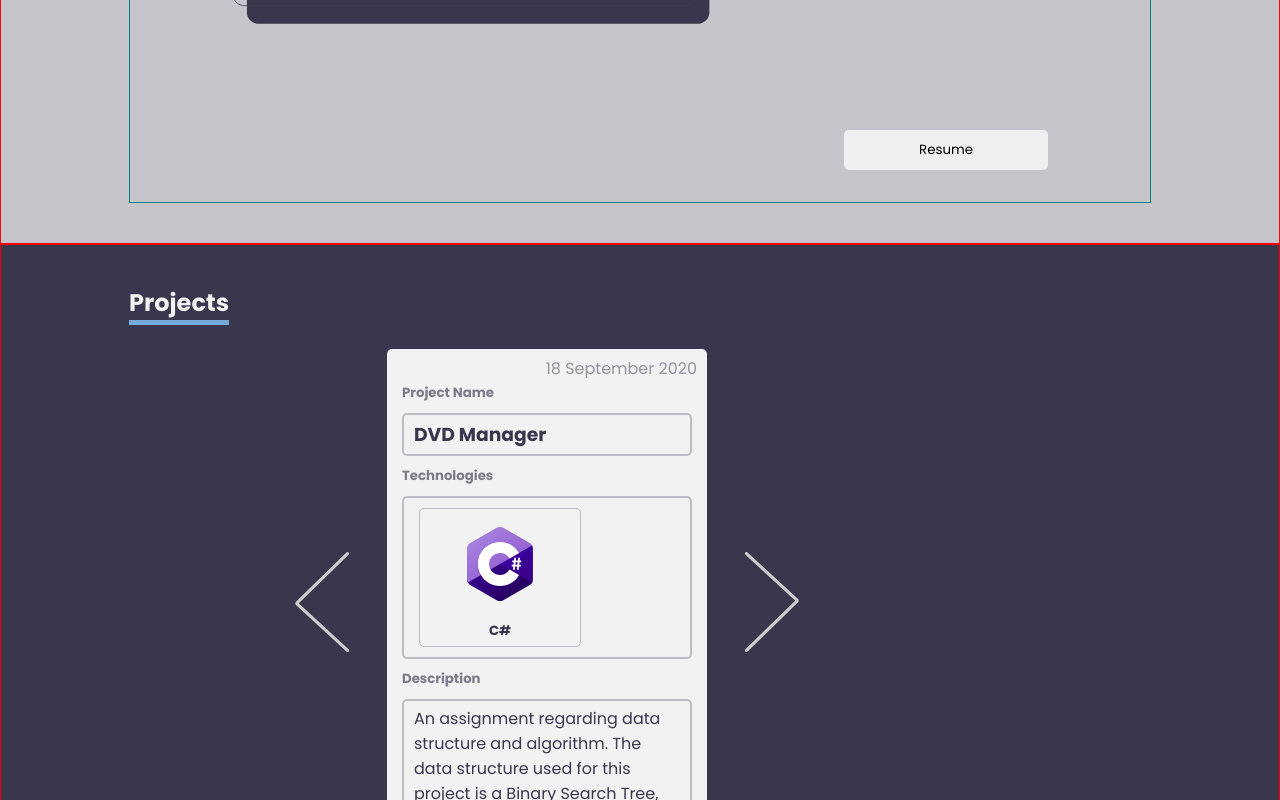
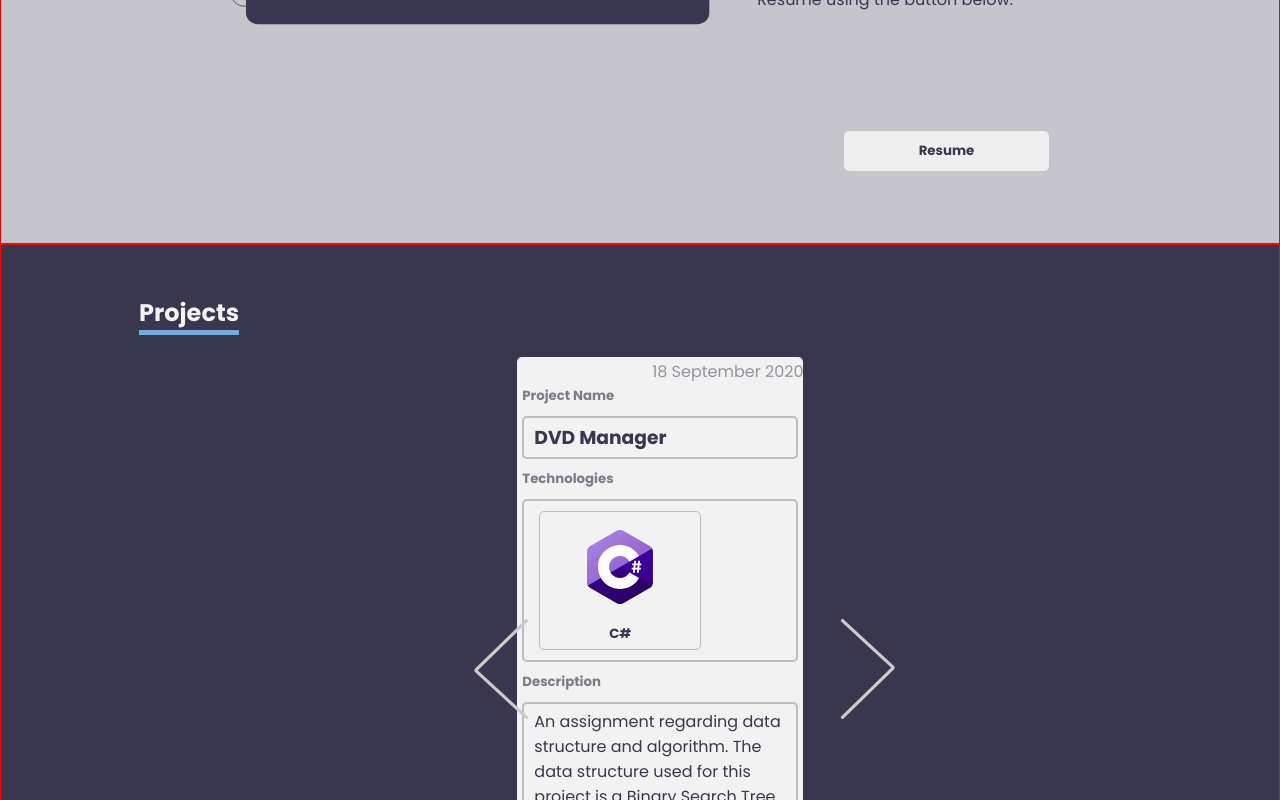
Before and after one commit to YonathanCahyadi/yonathancahyadi.github.io, a React app: page / in a window 1280 px wide. Shown: the part 1420-2220 px from the top of the page. Built offline with nearby package versions, Linux system fonts and the light colour scheme.

Commit message:
Fixed Nav bar for mobile device

```diff
--- a/src/components/card/Card.js
+++ b/src/components/card/Card.js
@@ -7,7 +7,7 @@ import Arrow from "../../assets/arrow.svg";
 
 function Card(props) {
   return (
-    <div className={props.className}>
+    <div className={props.className ?? "default-card"}>
       <div className="card-container">
         <div className="card-date">{props.date ?? "date unspecified"}</div>
 
@@ -98,6 +98,7 @@ function Card(props) {
 }
 
 Card.propTypes = {
+  className: PropTypes.string,
   date: PropTypes.string,
   name: PropTypes.string,
   techs: PropTypes.array,
@@ -142,26 +143,24 @@ function Cards(props) {
 
   return (
     <Fade bottom>
-      <div className={props.className}>
         <div className="outer-cards-container">
           <img
             className="arrow-left arrow-common"
             src={Arrow}
             onClick={() => clickLeftArrow()}
           />
-          <div className="cards-container">
-            {cards[currentCardCount]}
-            <div className="card-count">
-              {`${currentCardCount + 1} / ${props.datas.length}`}
+            <div className="cards-container">
+              {cards[currentCardCount]}
             </div>
-          </div>
+              <div className="card-count">
+                {`${currentCardCount + 1} / ${props.datas.length}`}
+              </div>
           <img
             className="arrow-right arrow-common"
             src={Arrow}
             onClick={() => clickRightArrow()}
           />
         </div>
-      </div>
     </Fade>
   );
 }
--- a/src/components/card/card-style.css
+++ b/src/components/card/card-style.css
@@ -1,15 +1,23 @@
 @import "../../style.css";
+
+
+
+
 
 .card-container {
   border-radius: 5px;
 
-  width: 25vw;
-  height: 65vh;
+  grid-template-columns: repeat(10, 10%);
+  grid-template-rows: repeat(10, 10%);
 
   background-color: var(--lighter-color);
   color: var(--darker-color);
 
-  padding: 5px 10px;
+  display: flex;
+  flex-direction: column;
+
+  max-width: 50vw;
+  height: 70vh;
 
   overflow: auto;
 }
@@ -25,6 +33,7 @@
   opacity: 0.5;
   text-align: right;
   margin: 2px 0px;
+
 }
 
 .card-name-heading {
@@ -32,11 +41,6 @@
   color: #39374da2;
 }
 
-.card-name {
-}
-
-.card-tech {
-}
 
 .card-tech-icon {
   padding: 10px;
@@ -45,6 +49,8 @@
 }
 
 .card-description {
+  overflow: auto;
+
 }
 
 .card-tech-items {
@@ -112,14 +118,15 @@
   -webkit-transform: scale(8); /* Safari and Chrome */
 }
 
-.card-count {
-  margin: 10px 5px;
-  text-align: center;
-  color: #cccccc;
-}
+
 
 .outer-cards-container {
-  display: flex;
+  display: grid;
+
+  grid-template-columns: repeat(11, 10%);
+  grid-template-rows: repeat(11, 10%);
+
+
 }
 
 .arrow-common {
@@ -141,9 +148,29 @@
 
 .arrow-left {
   transform: rotate(180deg);
+
+  grid-column: 1/3;
+  grid-row: 5/7;
+
 }
 
 .arrow-right {
+  grid-column: 10/12;
+  grid-row: 5/7;
+}
+
+.cards-container {
+  grid-column: 3/10;
+  grid-row: 1/11;
+}
+
+.card-count {
+
+  grid-column: 6/7;
+  grid-row: 11/12;
+
+  text-align: center;
+  color: #cccccc;
 }
 
 /** customize all the scroll bar inside the card */
@@ -151,7 +178,8 @@
 /** scroll bar */
 .card-container::-webkit-scrollbar,
 .card-tech-items::-webkit-scrollbar,
-.card-github::-webkit-scrollbar {
+.card-github::-webkit-scrollbar,
+.card-description::-webkit-scrollbar {
   width: 5px; /** for vertical bar */
   height: 5px; /** for horizontal bar */
 }
@@ -159,7 +187,8 @@
 /** scroll track */
 .card-container::-webkit-scrollbar-track,
 .card-tech-items::-webkit-scrollbar-track,
-.card-github::-webkit-scrollbar-track {
+.card-github::-webkit-scrollbar-track,
+.card-description::-webkit-scrollbar-track {
   background: var( --scroll-bar-lighter-color);
   border-radius: var(--border-radius);
 }
@@ -167,7 +196,8 @@
 /** scroll thumb */
 .card-container::-webkit-scrollbar-thumb,
 .card-tech-items::-webkit-scrollbar-thumb,
-.card-github::-webkit-scrollbar-thumb {
+.card-github::-webkit-scrollbar-thumb,
+.card-description::-webkit-scrollbar-thumb {
   background: var(--scroll-bar-sub-darker-color);
   border-radius: var(--border-radius);
 }
@@ -175,6 +205,7 @@
 /** scroll thumb on Hover */
 .card-container::-webkit-scrollbar-thumb:hover,
 .card-tech-items::-webkit-scrollbar-thumb:hover,
-.card-github::-webkit-scrollbar-thumb:hover {
+.card-github::-webkit-scrollbar-thumb:hover,
+.card-description::-webkit-scrollbar-thumb:hover {
   background: var(--scroll-bar-darker-color);
 }
--- a/src/components/layout/Layout.js
+++ b/src/components/layout/Layout.js
@@ -36,6 +36,7 @@ function Navigation(props) {
     setOffset(navRef.current.clientHeight);
     console.log(navRef.current.clientHeight);
   }, [navRef]);
+
 
   return (
     <div className="navigation" ref={navRef}>
--- a/src/components/layout/layout-style.css
+++ b/src/components/layout/layout-style.css
@@ -37,12 +37,11 @@
 .navigation-spacer {
   height: 8vh;
   display: flex;
-
-
-
 }
 
 .navigation-menu {
+  border: 1px solid springgreen;
+
   position: fixed;
   display: flex;
   justify-content: space-around;
@@ -101,6 +100,12 @@
 @media screen and (max-width: 768px) {
   .navigation-menu {
     flex-direction: column;
+    height: fit-content;
+  }
+
+  .navigation-logo {
+    margin-top: 20px;
+    width: 200px;
   }
 
   .navigation-items {
--- a/src/pages/about/About.js
+++ b/src/pages/about/About.js
@@ -1,4 +1,4 @@
-import React from 'react';
+import React from "react";
 import Heading from "../../components/heading/Heading";
 import Image from "../../components/image/Image";
 
@@ -8,14 +8,14 @@ import ResumeImg from "../../assets/resume.svg";
 import Resume from "../../assets/resume.pdf";
 
 import "./about-style.css";
-import { Fade } from 'react-reveal';
+import { Fade } from "react-reveal";
 
+export default function About(props) {
+  const downloadResume = () => {
+    window.open(Resume);
+  };
 
-
-
-export default function About(props){
-
-    return(
+  return (
     <div className="about-page">
       <Heading className="heading">About</Heading>
 
@@ -24,22 +24,27 @@ export default function About(props){
       </div>
 
       <Fade right>
-
         <div className="about-text">
           <p>
-                    Hi, my name is <b>Yonathan Cahyadi</b>.
-                    I have a <b>Bachelor of Information Technology (Computer Science)</b> degree.
-                    I am interested in <b>Web Development, System Programming and Network Security</b>.
+            My name is <b>Yonathan Cahyadi</b> and I have a{" "}
+            <b>Bachelor of Information Technology (Computer Science)</b> degree.
+            I am interested in{" "}
+            <b>Web Development, System Programming and Network Security</b>. For
+            more Information you can download my Resume using the button below.
           </p>
         </div>
       </Fade>
 
-
-                <button className="download-resume" onClick={() => window.open(Resume)}>
-                    <img src={ResumeImg} alt="resume.svg" className="resume-download-img"/>
-                    Resume
+      <Fade bottom>
+        <button className="download-resume" onClick={downloadResume}>
+          <img
+            src={ResumeImg}
+            alt="resume.svg"
+            className="resume-download-img"
+          />
+          <h4>Resume</h4>
         </button>
-
+      </Fade>
     </div>
-    )
+  );
 }
--- a/src/pages/about/about-style.css
+++ b/src/pages/about/about-style.css
@@ -1,21 +1,16 @@
 @import "../../style.css";
 
 .about-page {
-    border: 1px solid teal;
-
     height: 100%;
     width: 100%;
 
     display: grid;
-
-
 
     grid-template-columns: repeat(10, 10%);
     grid-template-rows: repeat(10, 10%);
 }
 
 .heading {
-
     padding: 10px;
 
     grid-column: 1/2;
@@ -28,8 +23,6 @@
 }
 
 .about-text {
-
-
     grid-column: 7/10;
     grid-row: 5/7;
 
@@ -43,6 +36,7 @@
     padding: 10px;
 
     font-family: var(--font);
+    color: var(--darker-color);
 
     border-radius: var(--border-radius);
     border: none;
--- a/src/pages/projects/Projects.js
+++ b/src/pages/projects/Projects.js
@@ -8,8 +8,10 @@ import "./projects-style.css";
 export default function ProjectsPage(props) {
   return (
     <div className="projects-page">
-      <Heading>Projects</Heading>
-      <Cards className="projects-card" datas={ProjectsData} />
+      <Heading className="heading">Projects</Heading>
+      <div className="projects-card">
+        <Cards datas={ProjectsData} />
+      </div>
     </div>
   );
 }
--- a/src/pages/projects/projects-style.css
+++ b/src/pages/projects/projects-style.css
@@ -1,8 +1,28 @@
+
+.projects-page {
+    display: grid;
 
 
+    width: 100%;
+    height: 100%;
+
+    grid-template-columns: repeat(10, 10%);
+    grid-template-rows: repeat(10, 10%);
+}
+
 .projects-card {
-    margin-left: 10vw;
-    margin-top: 5%;
-    position: absolute;
+
+
+    width: 100%;
+    height: 100%;
+
+    grid-column: 4/8;
+    grid-row: 2/10;
+
 
 }
+
+.heading {
+    grid-column: 1/2;
+    grid-row: 1/2;
+}
```
Lines whose indentation alone changed are shown as unchanged.
